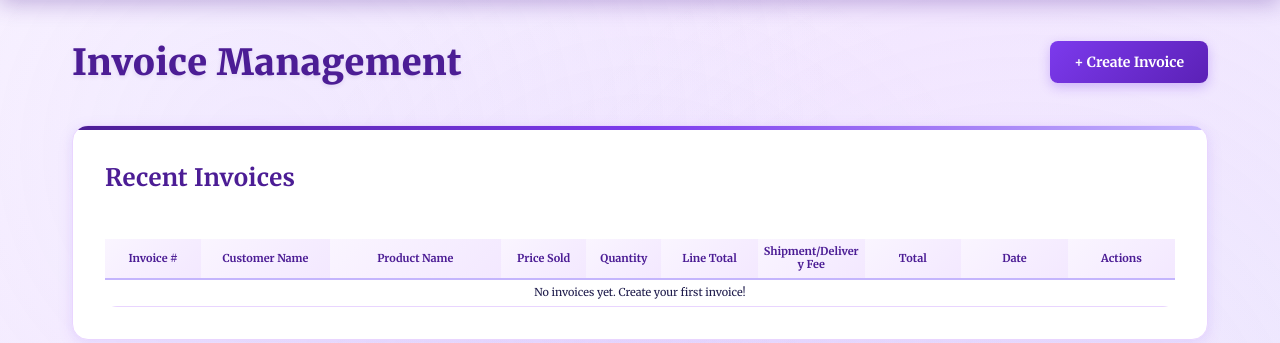
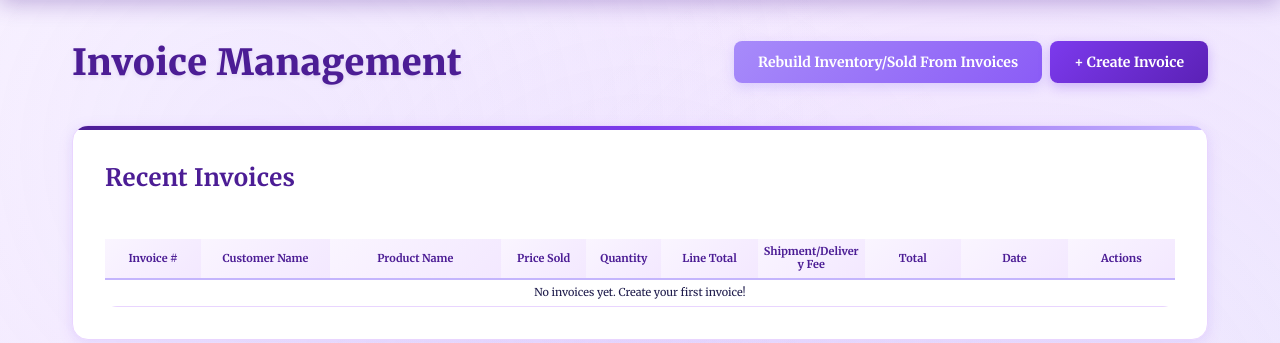
Before and after one commit to Daphne-CPAdmin/Personal-Stocks-INV, a Flask app: page /invoices in a window 1280 px wide. Shown: the part 88-431 px from the top of the page. Run offline with Flask 3, Linux system fonts and the light colour scheme.

Commit message:
Connect invoices with inventory and sold items, including rebuild backtracking.
This links invoice create/update/delete to automatic inventory remaining updates and sold item entries, and adds a rebuild action to backtrack existing invoices to repopulate sold rows and recalculate inventory from current data.

Made-with: Cursor

```diff
--- a/app.py
+++ b/app.py
@@ -4,6 +4,7 @@ from dotenv import load_dotenv
 from datetime import datetime
 import logging
 import pandas as pd
+import json
 from data_sources import DataConnector
 
 # Load environment variables
@@ -173,6 +174,259 @@ def _normalize_invoice_boolean_columns(df):
             lambda v: 'True' if str(v).strip().lower() in truthy else 'False'
         )
     return df
+
+
+def _invoice_sync_marker(invoice_number, created_at):
+    """Build stable marker prefix used in sold remarks for invoice-linked rows."""
+    return f"INV_SYNC:{str(invoice_number).strip()}|{str(created_at).strip()}|"
+
+
+def _safe_int(value, default=0):
+    try:
+        return int(float(value))
+    except (TypeError, ValueError):
+        return default
+
+
+def _safe_float(value, default=0.0):
+    try:
+        return float(value)
+    except (TypeError, ValueError):
+        return default
+
+
+def _ensure_inventory_columns(df):
+    required = ['product_name', 'total_cost_per_unit', 'quantity', 'total_bought_quantity', 'remaining_qty', 'status', 'date_sold']
+    if df is None or df.empty:
+        df = pd.DataFrame(columns=required)
+    for col in required:
+        if col not in df.columns:
+            if col in ['product_name', 'status', 'date_sold']:
+                df[col] = ''
+            else:
+                df[col] = 0
+    return df
+
+
+def _ensure_sold_columns(df):
+    required = ['product_name', 'quantity', 'total_cost_per_unit', 'selling_price', 'total_cost', 'profit', 'tithe', 'profit_after_tithe', 'tithe_kept', 'remarks', 'date_sold']
+    if df is None or df.empty:
+        df = pd.DataFrame(columns=required)
+    for col in required:
+        if col not in df.columns:
+            if col in ['product_name', 'remarks', 'date_sold', 'tithe_kept']:
+                df[col] = ''
+            else:
+                df[col] = 0
+    if 'tithe_kept' in df.columns:
+        df['tithe_kept'] = df['tithe_kept'].astype(str)
+    return df
+
+
+def _rollback_invoice_stock_sync(inventory_df, sold_df, invoice_number, created_at):
+    """Restore inventory and remove sold rows linked to a specific invoice."""
+    marker = _invoice_sync_marker(invoice_number, created_at)
+    if sold_df.empty:
+        return inventory_df, sold_df
+
+    restore_rows = sold_df[sold_df['remarks'].astype(str).str.startswith(marker, na=False)]
+    if restore_rows.empty:
+        return inventory_df, sold_df
+
+    for _, sold_row in restore_rows.iterrows():
+        product_name = str(sold_row.get('product_name', '')).strip()
+        qty = _safe_int(sold_row.get('quantity', 0), 0)
+        if qty <= 0 or not product_name:
+            continue
+        candidate_idx = inventory_df[inventory_df['product_name'].astype(str).str.strip() == product_name].index
+        if len(candidate_idx) == 0:
+            continue
+        # Restore to first matching row to keep stock totals accurate.
+        idx = candidate_idx[0]
+        current_remaining = _safe_int(inventory_df.at[idx, 'remaining_qty'], 0)
+        inventory_df.at[idx, 'remaining_qty'] = current_remaining + qty
+        inventory_df.at[idx, 'quantity'] = inventory_df.at[idx, 'remaining_qty']
+        inventory_df.at[idx, 'status'] = 'in_stock' if _safe_float(inventory_df.at[idx, 'remaining_qty'], 0) > 0 else 'out_of_stock'
+
+    sold_df = sold_df[~sold_df['remarks'].astype(str).str.startswith(marker, na=False)].reset_index(drop=True)
+    return inventory_df, sold_df
+
+
+def _apply_invoice_stock_sync(inventory_df, sold_df, invoice_number, created_at, items, invoice_date):
+    """Consume inventory for invoice items and append corresponding sold rows."""
+    now_ts = datetime.now().strftime('%Y-%m-%d %H:%M:%S')
+    sold_rows = []
+
+    # Validate stock availability per product first.
+    required_by_product = {}
+    for item in items:
+        name = str(item.get('name', '')).strip()
+        qty = _safe_int(item.get('quantity', 0), 0)
+        if name and qty > 0:
+            required_by_product[name] = required_by_product.get(name, 0) + qty
+
+    for product_name, needed_qty in required_by_product.items():
+        product_rows = inventory_df[inventory_df['product_name'].astype(str).str.strip() == product_name]
+        available = product_rows['remaining_qty'].apply(lambda v: _safe_int(v, 0)).sum() if not product_rows.empty else 0
+        if available < needed_qty:
+            raise ValueError(f"Insufficient stock for '{product_name}'. Needed {needed_qty}, available {available}.")
+
+    marker = _invoice_sync_marker(invoice_number, created_at)
+    for item in items:
+        product_name = str(item.get('name', '')).strip()
+        qty_to_consume = _safe_int(item.get('quantity', 0), 0)
+        unit_price = _safe_float(item.get('price', 0), 0.0)
+        if not product_name or qty_to_consume <= 0:
+            continue
+
+        candidate_idx = inventory_df[inventory_df['product_name'].astype(str).str.strip() == product_name].index.tolist()
+        for idx in candidate_idx:
+            if qty_to_consume <= 0:
+                break
+            available = _safe_int(inventory_df.at[idx, 'remaining_qty'], 0)
+            if available <= 0:
+                continue
+            consume = min(available, qty_to_consume)
+            inventory_df.at[idx, 'remaining_qty'] = available - consume
+            inventory_df.at[idx, 'quantity'] = inventory_df.at[idx, 'remaining_qty']
+            inventory_df.at[idx, 'status'] = 'in_stock' if _safe_float(inventory_df.at[idx, 'remaining_qty'], 0) > 0 else 'out_of_stock'
+            inventory_df.at[idx, 'date_sold'] = invoice_date or now_ts
+
+            cost_per_unit = _safe_float(inventory_df.at[idx, 'total_cost_per_unit'], 0.0)
+            line_revenue = unit_price * consume
+            total_cost = cost_per_unit * consume
+            profit = line_revenue - total_cost
+            tithe = profit * 0.10
+            sold_rows.append({
+                'product_name': product_name,
+                'quantity': consume,
+                'total_cost_per_unit': cost_per_unit,
+                'selling_price': line_revenue,
+                'total_cost': total_cost,
+                'profit': profit,
+                'tithe': tithe,
+                'profit_after_tithe': profit - tithe,
+                'tithe_kept': 'False',
+                'remarks': f"{marker}line:{product_name}",
+                'date_sold': invoice_date or now_ts
+            })
+            qty_to_consume -= consume
+
+    if sold_rows:
+        sold_df = pd.concat([sold_df, pd.DataFrame(sold_rows)], ignore_index=True)
+    if 'tithe_kept' in sold_df.columns:
+        sold_df['tithe_kept'] = sold_df['tithe_kept'].astype(str)
+    return inventory_df, sold_df
+
+
+def _sync_invoice_with_inventory_and_sold(invoice_number, created_at, items, invoice_date, replace_existing=False, delete_only=False):
+    """Synchronize invoice quantities to inventory and sold sheets."""
+    if not INVENTORY_SHEET_URL or not SOLD_ITEMS_SHEET_URL:
+        return
+
+    inventory_df = _ensure_inventory_columns(connector.read_from_sheets(INVENTORY_SHEET_URL))
+    sold_df = _ensure_sold_columns(connector.read_from_sheets(SOLD_ITEMS_SHEET_URL))
+
+    if replace_existing or delete_only:
+        inventory_df, sold_df = _rollback_invoice_stock_sync(
+            inventory_df=inventory_df,
+            sold_df=sold_df,
+            invoice_number=invoice_number,
+            created_at=created_at
+        )
+
+    if not delete_only:
+        inventory_df, sold_df = _apply_invoice_stock_sync(
+            inventory_df=inventory_df,
+            sold_df=sold_df,
+            invoice_number=invoice_number,
+            created_at=created_at,
+            items=items,
+            invoice_date=invoice_date
+        )
+
+    connector.write_to_sheets(inventory_df, INVENTORY_SHEET_URL)
+    connector.write_to_sheets(sold_df, SOLD_ITEMS_SHEET_URL)
+
+
+def _reset_inventory_from_totals(inventory_df):
+    """Reset inventory remaining/quantity from total bought before replay."""
+    inventory_df = _ensure_inventory_columns(inventory_df)
+    for idx in inventory_df.index:
+        base_qty = _safe_int(
+            inventory_df.at[idx, 'total_bought_quantity']
+            if 'total_bought_quantity' in inventory_df.columns
+            else inventory_df.at[idx, 'quantity'],
+            0
+        )
+        inventory_df.at[idx, 'remaining_qty'] = max(0, base_qty)
+        inventory_df.at[idx, 'quantity'] = max(0, base_qty)
+        inventory_df.at[idx, 'status'] = 'in_stock' if base_qty > 0 else 'out_of_stock'
+        if 'date_sold' in inventory_df.columns:
+            inventory_df.at[idx, 'date_sold'] = ''
+    return inventory_df
+
+
+def _rebuild_invoice_inventory_sold_sync():
+    """Backtrack from current invoices to rebuild inventory and sold sheets."""
+    if not INVENTORY_SHEET_URL or not SOLD_ITEMS_SHEET_URL or not INVOICES_SHEET_URL:
+        raise ValueError("Inventory, Sold Items, and Invoices sheet URLs must be configured.")
+
+    inventory_df = _reset_inventory_from_totals(connector.read_from_sheets(INVENTORY_SHEET_URL))
+    sold_df = _ensure_sold_columns(connector.read_from_sheets(SOLD_ITEMS_SHEET_URL))
+    invoice_df = connector.read_from_sheets(INVOICES_SHEET_URL)
+
+    # Keep non-invoice-linked sold rows; rebuild invoice-linked rows from scratch.
+    sold_df = sold_df[~sold_df['remarks'].astype(str).str.startswith('INV_SYNC:', na=False)].reset_index(drop=True)
+
+    replayed_rows = 0
+    skipped_rows = []
+    if invoice_df is not None and not invoice_df.empty:
+        replay_df = invoice_df.copy()
+        replay_df['_sort_dt'] = pd.to_datetime(
+            replay_df.get('created_at', replay_df.get('invoice_date', '')),
+            errors='coerce'
+        )
+        replay_df = replay_df.sort_values('_sort_dt', na_position='last')
+
+        for _, row in replay_df.iterrows():
+            product_name = str(row.get('product_name', '')).strip()
+            quantity = _safe_int(row.get('quantity', 0), 0)
+            price_sold = _safe_float(row.get('price_sold', 0), 0.0)
+            invoice_number = str(row.get('invoice_number', '')).strip()
+            created_at = str(row.get('created_at', '')).strip()
+            invoice_date = str(row.get('invoice_date', '')).strip()
+
+            if not product_name or quantity <= 0 or not invoice_number:
+                continue
+
+            try:
+                inventory_df, sold_df = _apply_invoice_stock_sync(
+                    inventory_df=inventory_df,
+                    sold_df=sold_df,
+                    invoice_number=invoice_number,
+                    created_at=created_at,
+                    items=[{
+                        'name': product_name,
+                        'quantity': quantity,
+                        'price': price_sold
+                    }],
+                    invoice_date=invoice_date
+                )
+                replayed_rows += 1
+            except Exception as e:
+                skipped_rows.append(
+                    f"{invoice_number} / {product_name} / qty {quantity}: {str(e)}"
+                )
+
+    connector.write_to_sheets(inventory_df, INVENTORY_SHEET_URL)
+    connector.write_to_sheets(sold_df, SOLD_ITEMS_SHEET_URL)
+    return {
+        'replayed_rows': replayed_rows,
+        'skipped_rows': skipped_rows,
+        'sold_rows_total': len(sold_df),
+        'inventory_rows_total': len(inventory_df)
+    }
 
 # Google Sheets URLs from environment
 INVENTORY_SHEET_URL = os.getenv('INVENTORY_SHEET_URL')
@@ -1037,6 +1291,23 @@ def create_invoice():
             # Reflect generated invoice number into rows before concat.
             for row in invoice_rows:
                 row['invoice_number'] = invoice_number
+
+            # Sync inventory + sold items from invoice lines before persisting invoice rows.
+            sync_items = []
+            for item in items:
+                name = str(item.get('name', '')).strip()
+                price = _safe_float(item.get('price', 0), 0.0)
+                quantity = _safe_int(item.get('quantity', 0), 0)
+                if name and quantity > 0:
+                    sync_items.append({'name': name, 'price': price, 'quantity': quantity})
+            _sync_invoice_with_inventory_and_sold(
+                invoice_number=invoice_number,
+                created_at=created_at,
+                items=sync_items,
+                invoice_date=invoice_date,
+                replace_existing=False,
+                delete_only=False
+            )
             # Handle empty DataFrame
             if df.empty:
                 df = pd.DataFrame(columns=INVOICE_REQUIRED_COLUMNS)
@@ -1270,6 +1541,16 @@ def update_invoice():
         products_summary = "; ".join(
             f"{i['name']} ({i['quantity']} pcs x PHP {i['price']:.2f}) = PHP {i['subtotal']:.2f}"
             for i in normalized_items
+        )
+
+        # Sync inventory + sold sheets for this invoice edit by rollback + reapply.
+        _sync_invoice_with_inventory_and_sold(
+            invoice_number=invoice_number,
+            created_at=created_at,
+            items=normalized_items,
+            invoice_date=invoice_date,
+            replace_existing=True,
+            delete_only=False
         )
 
         rebuilt_rows = []
@@ -1480,6 +1761,19 @@ def delete_invoice():
                         'success': False,
                         'message': 'This invoice number matches multiple invoices. Please refresh and delete the exact invoice entry again.'
                     }), 409
+                # Use the matched invoice's created_at for precise stock rollback.
+                if not candidate_rows.empty and 'created_at' in candidate_rows.columns:
+                    created_at = str(candidate_rows.iloc[0].get('created_at', '')).strip()
+
+            # Roll back inventory and sold rows linked to this invoice.
+            _sync_invoice_with_inventory_and_sold(
+                invoice_number=invoice_number,
+                created_at=created_at,
+                items=[],
+                invoice_date='',
+                replace_existing=False,
+                delete_only=True
+            )
 
             df = df[~delete_mask]
 
@@ -1497,6 +1791,24 @@ def delete_invoice():
             user_message = "Unable to connect to Google Sheets. Please check your credentials."
         return jsonify({'success': False, 'message': user_message}), 400
 
+
+@app.route('/api/rebuild_invoice_sync', methods=['POST'])
+def rebuild_invoice_sync():
+    """Rebuild inventory/sold data from current invoice rows."""
+    try:
+        result = _rebuild_invoice_inventory_sold_sync()
+        message = f"Rebuild completed. Replayed {result['replayed_rows']} invoice rows."
+        if result['skipped_rows']:
+            message += f" Skipped {len(result['skipped_rows'])} rows due to stock mismatch."
+        return jsonify({
+            'success': True,
+            'message': message,
+            'result': result
+        })
+    except Exception as e:
+        logger.error(f"Error rebuilding invoice sync: {str(e)}", exc_info=True)
+        return jsonify({'success': False, 'message': str(e)}), 400
+
 if __name__ == '__main__':
     # Create necessary directories
     os.makedirs('logs', exist_ok=True)
--- a/templates/invoices.html
+++ b/templates/invoices.html
@@ -5,7 +5,10 @@
 {% block content %}
 <div class="page-header">
     <h2>Invoice Management</h2>
-    <button class="btn btn-primary" onclick="openCreateInvoiceModal()">+ Create Invoice</button>
+    <div style="display:flex;gap:0.5rem;flex-wrap:wrap;">
+        <button class="btn btn-secondary" onclick="rebuildInvoiceSync()">Rebuild Inventory/Sold From Invoices</button>
+        <button class="btn btn-primary" onclick="openCreateInvoiceModal()">+ Create Invoice</button>
+    </div>
 </div>
 <script id="allProductsJson" type="application/json">{% if product_names %}{{ product_names|tojson }}{% else %}[]{% endif %}</script>
 
@@ -2011,6 +2014,33 @@ function deleteInvoice(invoiceNumber, createdAt = '') {
     });
 }
 
+function rebuildInvoiceSync() {
+    const ok = confirm('This will backtrack inventory and repopulate sold items from current invoices. Continue?');
+    if (!ok) return;
+
+    fetch('/api/rebuild_invoice_sync', {
+        method: 'POST',
+        headers: {'Content-Type': 'application/json'}
+    })
+    .then(response => response.json())
+    .then(result => {
+        if (result.success) {
+            let msg = result.message || 'Rebuild completed.';
+            const skipped = result.result && Array.isArray(result.result.skipped_rows) ? result.result.skipped_rows : [];
+            if (skipped.length > 0) {
+                msg += `\n\nSkipped rows (${skipped.length}):\n- ${skipped.slice(0, 5).join('\n- ')}`;
+            }
+            alert(msg);
+            location.reload();
+        } else {
+            alert('Error: ' + result.message);
+        }
+    })
+    .catch(error => {
+        alert('Error: ' + error);
+    });
+}
+
 // Update total when inputs change and initialize autocomplete
 document.addEventListener('DOMContentLoaded', function() {
     const itemsDiv = document.getElementById('invoiceItems');
```
